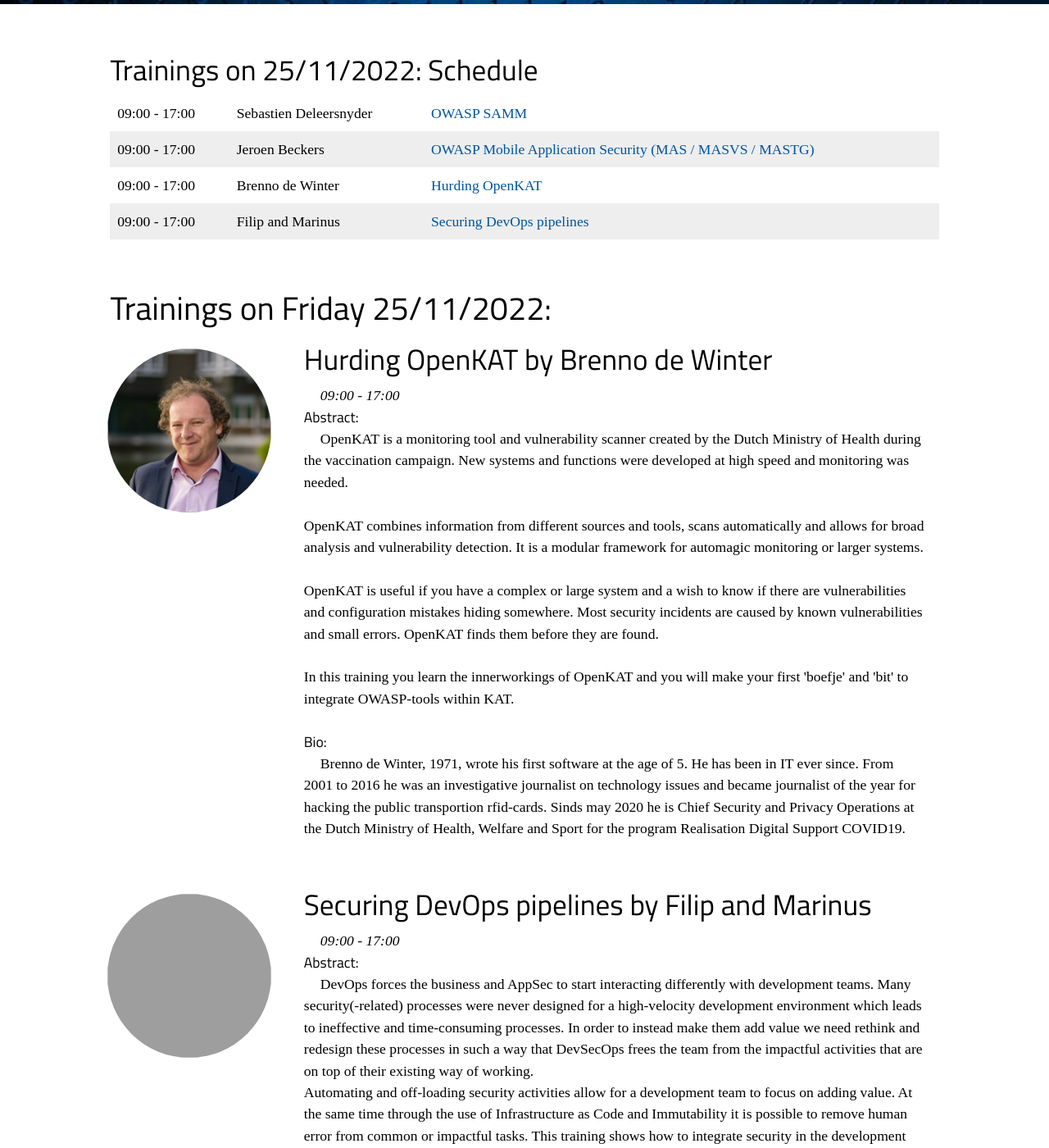
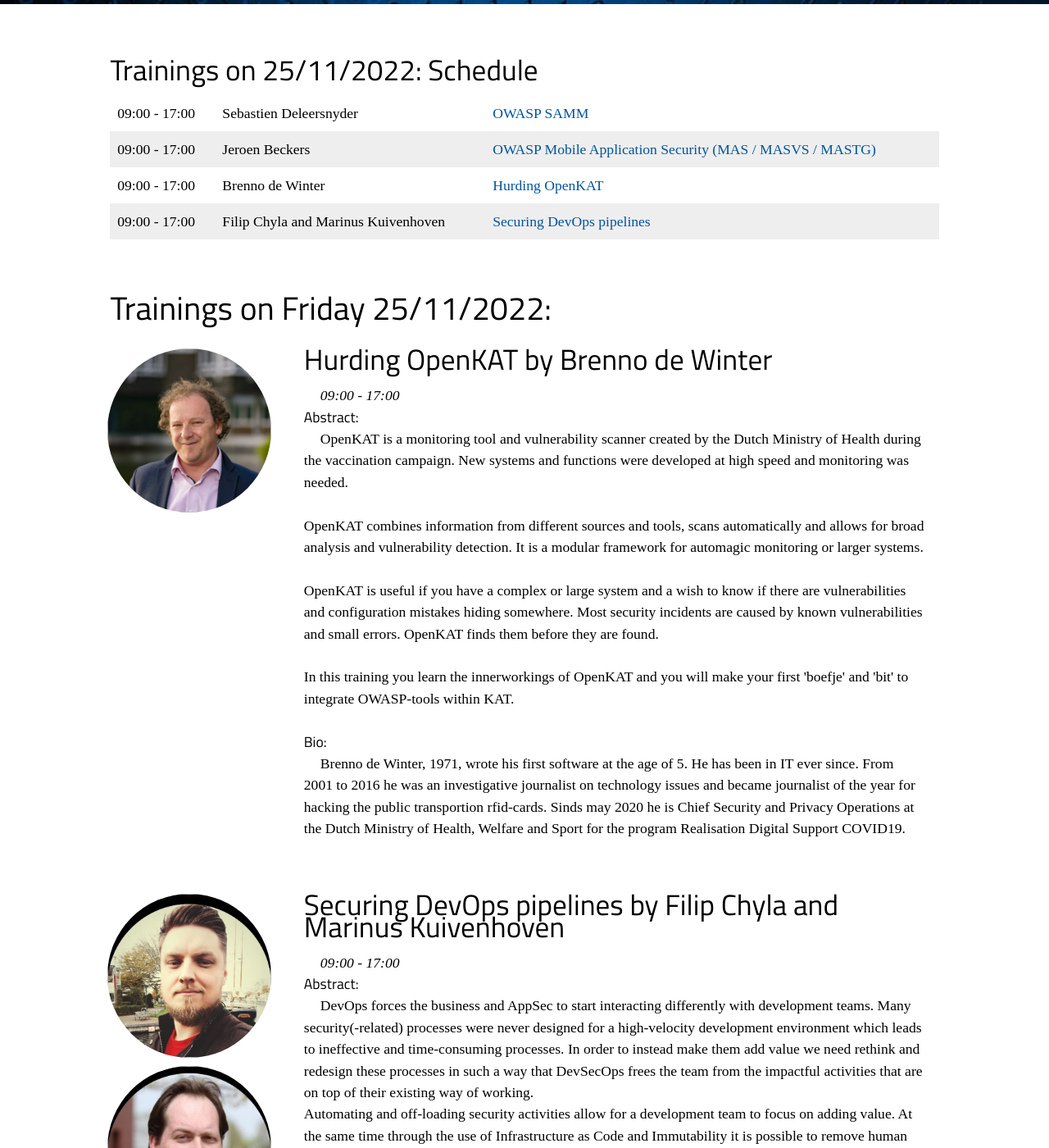
Before and after one commit to dm-17/Owasp-BeNeLux-Days-2022, a Jekyll site: the page built from program/training.md, in a window 1280 px wide and 1400 px high, scrolled down 369 px. Shown: the whole window at 82% size. Built offline with Jekyll 4.4.1, drawn with Linux system fonts in a browser that asks for light colours; some web fonts are replaced; grey boxes are pictures that could not be loaded.

Commit message:
Trainer last names and pictures added

```diff
--- a/_data/training.yml
+++ b/_data/training.yml
@@ -175,10 +175,12 @@
   urltag  :
   display : yes
 
-- image   :
+- image   : filip-chyla.jpg
+  image2  : marinus-kuivenhoven.jpg
   day     : 25/11/2022
   time    : 09:00 - 17:00
-  name    : Filip and Marinus
+  name    : Filip Chyla
+  name2   : Marinus Kuivenhoven
   bio     : >-
             Filip has worked in IT for over 15 years, 8 of those years in
             cybersecurity with a focus on infrastructure and cloud security.
@@ -198,8 +200,8 @@
             development life cycles at organizations. But also, the underlying
             activities like security requirements, architectural threat analysis,
             source code reviews, social engineering, penetration testing, and red
-            teaming.<br />
-            <br />
+            teaming.
+  bio2    : >-
             Marinus also developed several courses on security and has given them
             to well over 5000 participants. Lastly, Marinus has helped many
             organizations to raise their maturity level of security in the most
--- a/program/training.md
+++ b/program/training.md
@@ -14,7 +14,7 @@
     {% if training.display %}
     <tr>
       <td>{{training.time}}</td>
-      <td>{{training.name}}</td>
+      <td>{{training.name}}{% if training.name2 %} and {{training.name2}}{% endif %}</td>
       <td><a href="/program/training#{{training.name | replace: " ","-"}}">{{training.title}}</a></td>
     </tr>
     {% endif %}
@@ -30,8 +30,12 @@
 		<li>
         <a name="{{training.name | replace: " ","-"}}">
         <img style="background-image: url(/assets/images/training/{{training.image | default:'owasp_logo.png'}});{{training.style}};"></a>
+	{% if training.name2 %}
+	  <a name="{{training.namei2 | replace: " ","-"}}">
+          <img style="background-image: url(/assets/images/training/{{training.image2 | default:'owasp_logo.png'}});{{training.style}}; margin-top: 210px;"></a>
+	{% endif %}
       {% if training.title %}
-        <h2>{{training.title}} by {{training.name}}</h2>
+        <h2>{{training.title}} by {{training.name}}{% if training.name2 %} and {{training.name2}}{% endif %}</h2>
       {% else %}
         <h2>{{training.name}}</h2>
       {% endif %}
@@ -50,6 +54,10 @@
         <h4>Bio:</h4>
 	<p>{{training.bio}}</p>
         <br>
+	{% if training.bio2 %}
+	  <p>{{training.bio2}}</p>
+	  <br />
+	{% endif %}
       {% endif %}
 		</li>
 		{% endif %}
```
Also changed, not shown: assets/images/training/filip-chyla.jpg (added), assets/images/training/marinus-kuivenhoven.jpg (added).
